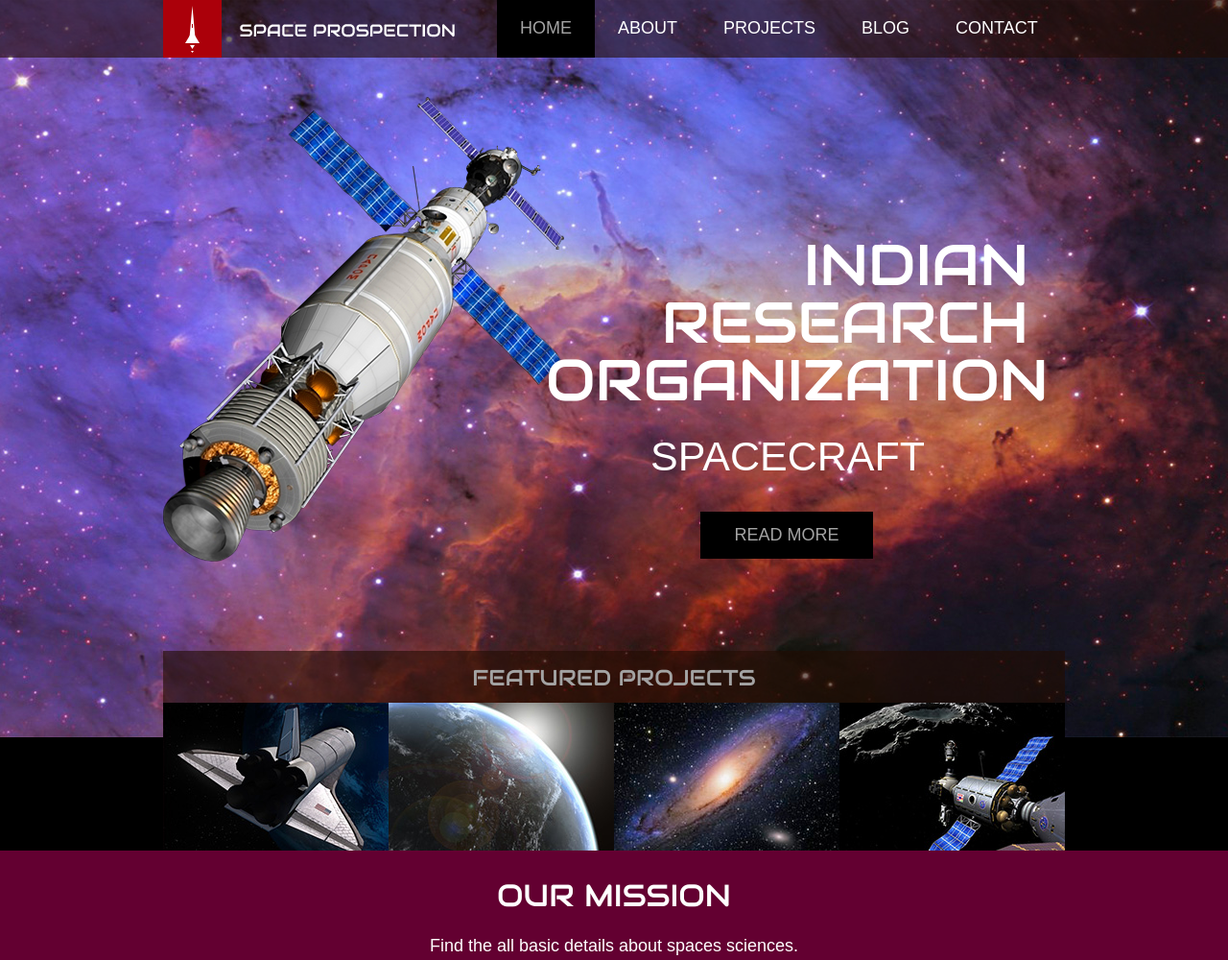
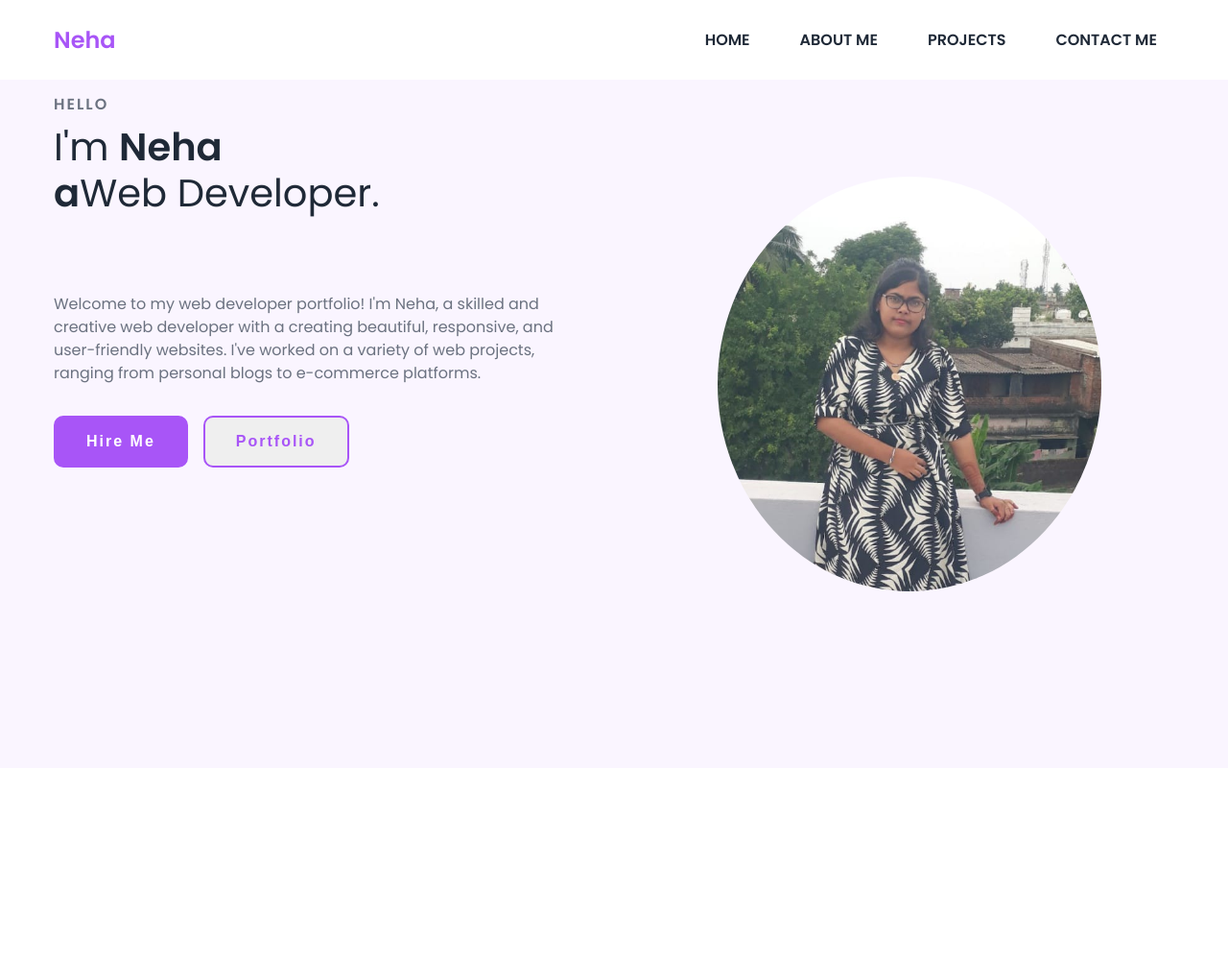
Before and after one commit to Seenusharmma/space.github.rs, a plain HTML site: page index.html in a window 1280 px wide. Shown: the top 1000 px of the page at 96% size. After the commit the page ends 800 px from the top, so only its background shows below. Drawn offline with nearby package versions, Linux system fonts and the light colour scheme.

Commit message:
added index.html

```diff
--- a/index.html
+++ b/index.html
@@ -1,124 +1,58 @@
-<!doctype html>
-<!-- Website template by freewebsitetemplates.com -->
-<html>
+<!DOCTYPE html>
+<html lang="en">
 <head>
     <meta charset="UTF-8">
     <meta name="viewport" content="width=device-width, initial-scale=1.0">
-	<title>Space & Science.in</title>
-	<link rel="stylesheet" href="css/style.css" type="text/css">
-	<link rel="stylesheet" type="text/css" href="css/mobile.css">
-	<script src="js/mobile.js" type="text/javascript"></script>
+    <title>Responsive Portfolio Design</title>
+    <link
+    href="https://cdn.jsdelivr.net/npm/remixicon@4.5.0/fonts/remixicon.css"
+    rel="stylesheet"
+    />
+    <link rel="stylesheet" href="style.css">
 </head>
 <body>
-	<div id="page">
-		<div id="header">
-			<div>
-				<a href="index.html" class="logo"><img src="images/logo.png" alt=""></a>
-				<ul id="navigation">
-					<li class="selected">
-						<a href="index.html">Home</a>
-					</li>
-					<li>
-						<a href="about.html">About</a>
-					</li>
-					<li class="menu">
-						<a href="projects.html">Projects</a>
-						<ul class="primary">
-							<li>
-								<a href="proj1.html">proj 1</a>
-							</li>
-						</ul>
-					</li>
-					<li class="menu">
-						<a href="blog.html">Blog</a>
-						<ul class="secondary">
-							<li>
-								<a href="singlepost.html">Single post</a>
-							</li>
-						</ul>
-					</li>
-					<li>
-						<a href="contact.html">Contact</a>
-					</li>
+    <nav><div class="nav_content">
+        <div class="logo"><a href="">Neha</a></div>
+        <label for="check" class="checkbox">
+            <i class="ri-menu-line"></i>
+        </label>
+
+        <input type="checkbox" name="check" id="check">
+        <ul>
+            <li><a href="#">HOME</a></li>
+            <li><a href="#">ABOUT ME</a></li>
+            <li><a href="#">PROJECTS</a></li>
+            <li><a href="#">CONTACT ME</a></li>
         </ul>
     </div>
-		</div>
-		<div id="body" class="home">
-			<div class="header">
-				<div>
-					<img src="images/satellite.png" alt="" class="satellite">
-					<h1>Indian Research Organization</h1>
-					<h2>SPACECRAFT</h2>
-					<a href="blog.html" class="more">Read More</a>
-					<h3>FEATURED PROJECTS</h3>
-					<ul>
-						<li>
-							<a href="projects.html"><img src="images/project-image1.jpg" alt=""></a>
-						</li>
-						<li>
-							<a href="projects.html"><img src="images/project-image2.jpg" alt=""></a>
-						</li>
-						<li>
-							<a href="projects.html"><img src="images/project-image3.jpg" alt=""></a>
-						</li>
-						<li>
-							<a href="projects.html"><img src="images/project-image4.jpg" alt=""></a>
-						</li>
-					</ul>
+</nav>
+
+<section class="section">
+    <div class="section_container">
+        <div class="container">
+            <p class="subtitle">HELLO</p>
+            <h1 class="title">
+                I'm <span>Neha<br>a</span>Web Developer.
+            </h1>
+            <p class="description">
+                Welcome to my web developer portfolio! I'm Neha, a skilled and
+                creative web developer with a creating beautiful,
+                responsive, and user-friendly websites. I've worked on a variety of
+                web projects, ranging from personal blogs to e-commerce platforms.
+            </p>
+
+            <div class="action_btns">
+                <button class="hire_me">Hire Me</button>
+                <button class="portfolio">Portfolio</button>
             </div>
         </div>
-			<div class="body">
-				<div>
-					<h1>OUR MISSION</h1>
-					<p>Find the all basic details about spaces sciences.</p>
+
+        <div class="image">
+            <img src="/logo.jpg" alt="profile">
         </div>
     </div>
-			<div class="footer">
-				<div>
-					<ul>
-						<li>
-							<h1>FEATURED VIDEO</h1>
-							<a href="blog.html"><img src="images/mars-rover.jpg" alt=""><span></span></a>
-						</li>
-						<li>
-							<h1>LATEST BLOG</h1>
-							<ul>
-								<li>
-									<a href="blog.html"><img src="images/finding-planet.jpg" alt=""></a>
-									<h1>FINDING PLANET X-123</h1>
-									<span>FEBRUARY 6, 2024</span>
-									<a href="blog.html" class="more">Read More</a>
-								</li>
-								<li>
-									<a href="blog.html"><img src="images/new-satellitedish.jpg" alt=""></a>
-									<h1>NEW SATELLITE DISH</h1>
-									<span>FEBRUARY 3, 2024</span>
-									<a href="blog.html" class="more">Read More</a>
-								</li>
-							</ul>
-						</li>
-					</ul>
-				</div>
-			</div>
-		</div>
-		<div id="footer">
-			<div class="connect">
-				<div>
-					<h1>FOLLOW OUR  MISSIONS ON</h1>
-					<div>
-						<a href="https://www.facebook.com/profile.php?id=100036905383862" class="facebook">facebook</a>
-						<a href="https://twitter.com/Roshans38496360" class="twitter">twitter</a>
-						<a href="roshansharma7250@gmail.com" class="googleplus">googleplus</a>
-						<a href="" class="pinterest">pinterest</a>
-					</div>
-				</div>
-			</div>
-			<div class="footnote">
-				<div>
-					<p>&copy; 2024 BY SPACE PROSPECTION | ALL RIGHTS RESERVED</p>
-				</div>
-			</div>
-		</div>
-	</div>
+</section>
+
+
 </body>
 </html>
--- /dev/null
+++ b/style.css
@@ -0,0 +1,223 @@
+@import url('https://fonts.googleapis.com/css2?family=Poppins:wght@400;600;700&display=swap');
+
+:root{
+    --primary-color: #a855f7;
+    --primary-color-dark: #9333ea;
+    --secondary-color: #ca8a04;
+    --text-dark: #1f2937;
+    --text-light: #6b7280;
+    --extra-light: #faf5ff;
+    --max-width: 1200px;
+}
+
+*{
+    margin: 0;
+    padding: 0;
+    box-sizing: border-box;
+}
+
+a{
+    text-decoration: none;
+}
+
+body{
+    font-family: 'Poppins', sans-serif;
+}
+
+nav{
+    width: 100%;
+    position: fixed;
+    top: 0;
+    left: 0;
+    background: #ffffff;
+    z-index: 99;
+}
+
+.nav_content{
+    max-width: var(--max-width);
+    margin: auto;
+    padding: 1.5rem 1rem;
+    display: flex;
+    align-items: center;
+    justify-content: space-between;
+}
+
+nav .logo a{
+    font-size: 1.5rem;
+    font-weight: 600;
+    color: var(--primary-color);
+    transition: .3s;
+}
+
+nav .logo a:hover{
+    color:var(--primary-color-dark);
+}
+
+nav .checkbox{
+    display: none;
+}
+
+nav input{
+    display: none;
+}
+
+nav .checkbox{
+    font-size: 2rem;
+    color: var(--primary-color);
+    cursor: pointer;
+}
+
+ul{
+    display: flex;
+    align-items: center;
+    gap: 1rem;
+    list-style: none;
+    transition: left .3s;
+}
+
+ul li a{
+    padding: 0.5rem 1rem;
+    border: 2px solid transparent;
+    text-decoration: none;
+    font-weight: 600;
+    color: var(--text-dark);
+    transition: 0.3s;
+}
+
+ul li a:hover{
+    border-top-color: var(--secondary-color);
+    border-bottom-color: var(--secondary-color);
+    color: var(--secondary-color);
+}
+
+.section{
+    background-color: var(--extra-light);
+}
+
+.section_container{
+    min-height: 100vh;
+    max-width: var(--max-width);
+    margin: auto;
+    padding: 1rem;
+    display: grid;
+    grid-template-columns: repeat(2, 1fr);
+    gap: 4rem;
+}
+
+.content{
+    display: flex;
+    flex-direction: column;
+    justify-content: center;
+}
+
+.subtitle{
+    margin-top: 5rem;
+    letter-spacing: 2px;
+    color: var(--text-light);
+    font-weight: 600;
+    margin-bottom: .5rem;
+}
+
+.title{
+    /* margin-top: 5rem; */
+    font-size: 2.5rem;
+    font-weight: 400;
+    line-height: 3rem;
+    color: var(--text-dark);
+    margin-bottom:  5rem;
+}
+
+.title span{
+    font-weight: 600;
+}
+
+.description{
+    line-height: 1.5rem;
+    color: var(--text-light);
+    margin-bottom: 2rem;
+}
+
+.action_btns{
+    display: flex;
+    gap: 1rem;
+}
+
+.action_btns button{
+    font-size: 1rem;
+    font-weight: 600;
+    letter-spacing: 2px;
+    padding: 1rem 2rem;
+    outline: none;
+    border: 2px solid var(--primary-color);
+    border-radius: 10px;
+    transition: 0.3s;
+    cursor: pointer;
+}
+
+.hire_me{
+    background-color: var(--primary-color);
+    color: #ffffff;
+}
+
+.hire_me:hover{
+    background-color: var(--primary-color-dark);
+}
+
+.portfolio{
+    color: var(--primary-color);
+}
+
+.portfolio:hover{
+    background-color: var(--primary-color-dark);
+    color: #ffffff;
+}
+
+.image{
+    display: grid;
+    place-items: center;
+}
+
+.image img{
+    width: min(25rem, 90%);
+    border-radius: 100%;
+}
+
+@media (width < 750px){
+    nav .checkbox{
+        display: block;
+    }
+
+    ul{
+        position: absolute;
+        width: 100%;
+        height: calc(100vh - 85px);
+        left: -100%;
+        top: 85px;
+        background-color: var(--extra-light);
+        flex-direction: column;
+        justify-content: center;
+        gap: 3rem;
+    }
+
+    nav #check:checked ~ ul{
+        left: 0;
+    }
+
+    ul li a{
+        font-size: 1.25rem;
+    }
+
+    .section_container{
+        padding: 10rem 1rem 5rem 1rem;
+        text-align: center;
+        grid-template-columns: repeat(1, 1fr);
+    }
+
+    .image{
+        grid-area: 1/1/2/2;
+    }
+
+    .action_btns{
+        margin: auto;
+    }
+}
```
Also changed, not shown: logo.jpg (added). Lines whose indentation alone changed are shown as unchanged.
